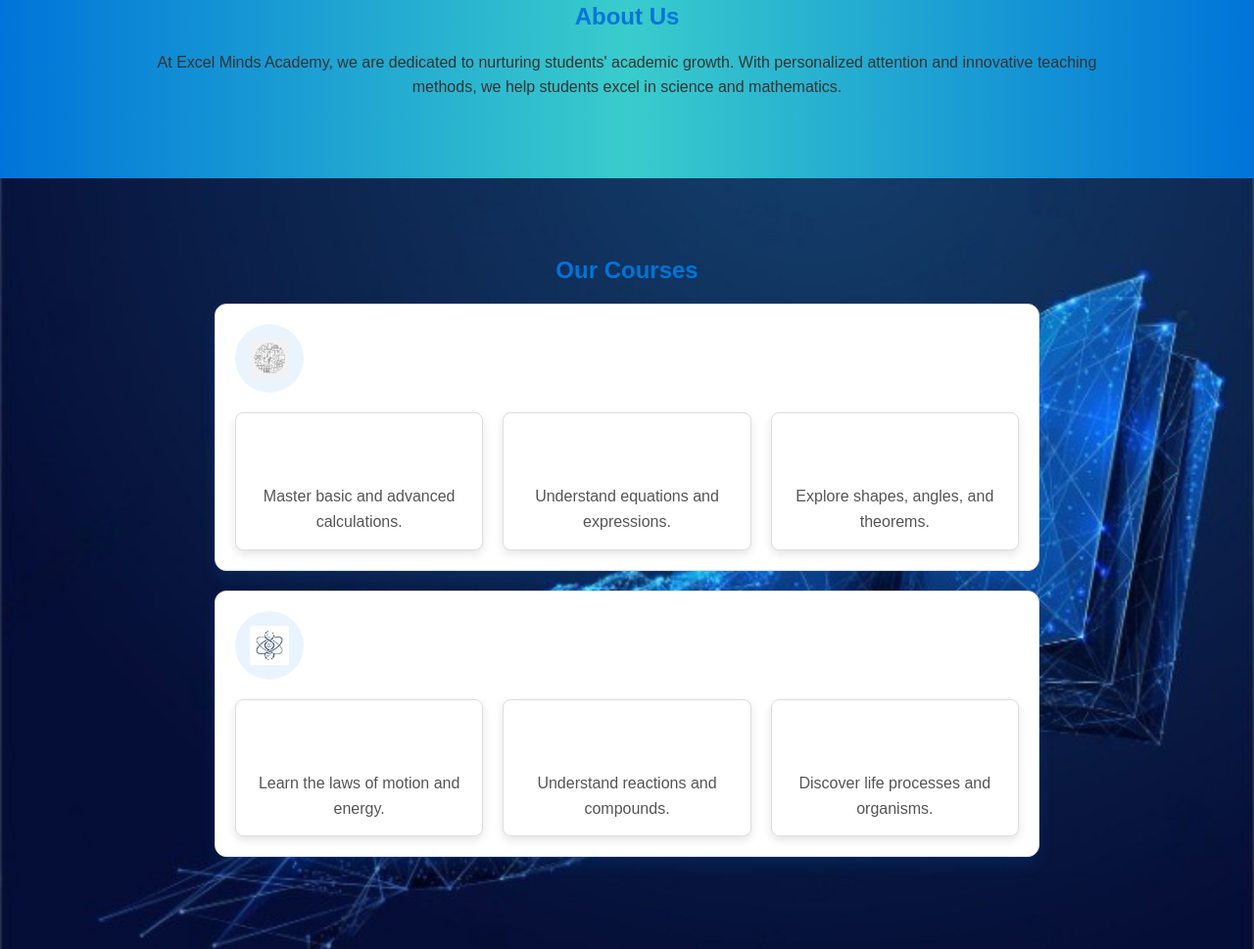
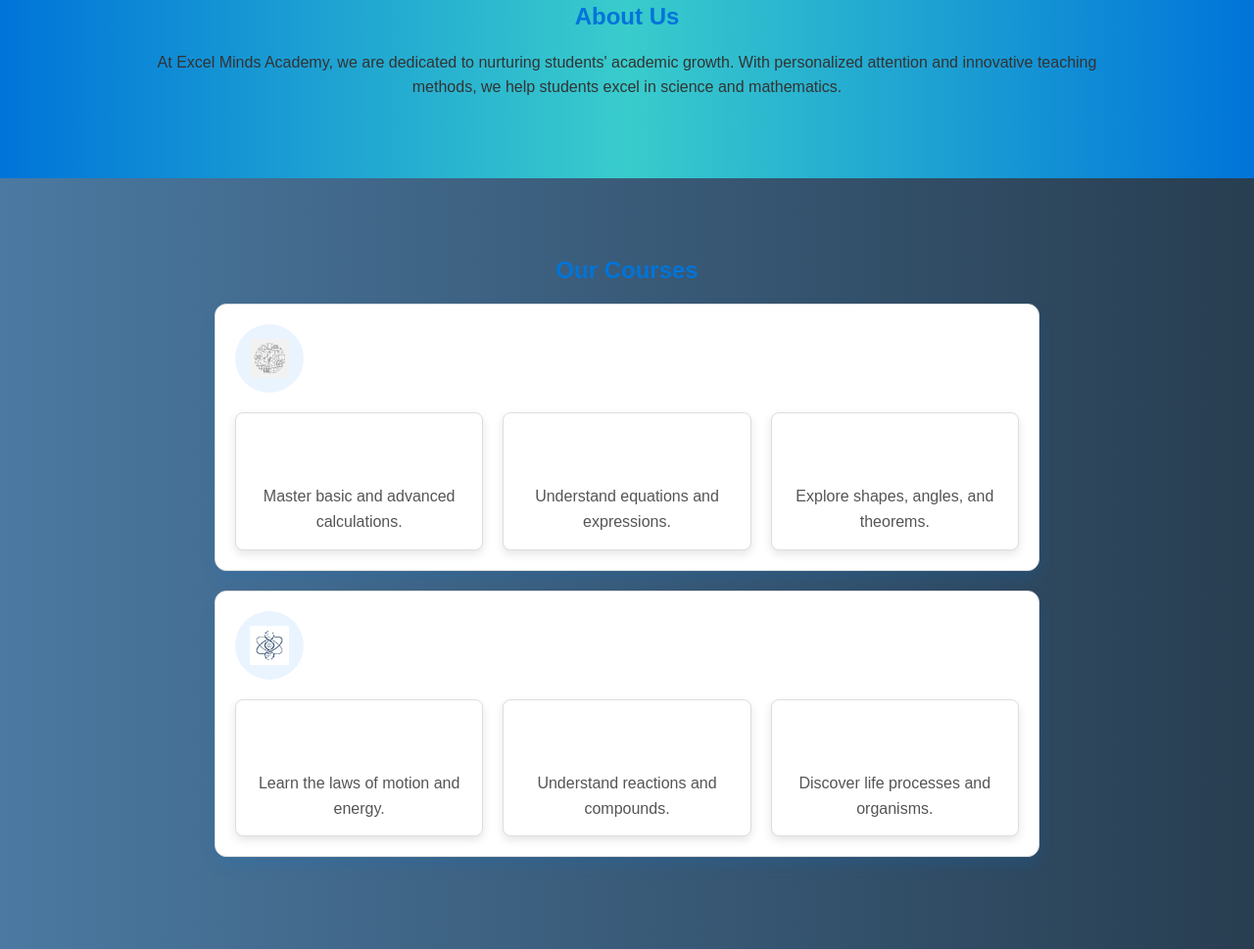
Before and after one commit to Ananth09/excelminds, a plain HTML site: page index.html in a window 1280 px wide. Shown: the part 568-1537 px from the top of the page at 98% size. Drawn offline with Linux system fonts and the light colour scheme; files whose address does not match are found by name.

Commit message:
Update style.css

```diff
--- a/css/style.css
+++ b/css/style.css
@@ -285,7 +285,7 @@ section {
 
 /* Courses Section */
 #courses {
-    background: url('C:/Users/anant/OneDrive/Desktop/excel_minds/images/herob.jpeg') no-repeat center;
+    background: linear-gradient(to right, #4b79a1, #283e51);
     background-size: cover;
     color: #333333; /* Dark gray */
     padding: 80px 20px;
```
